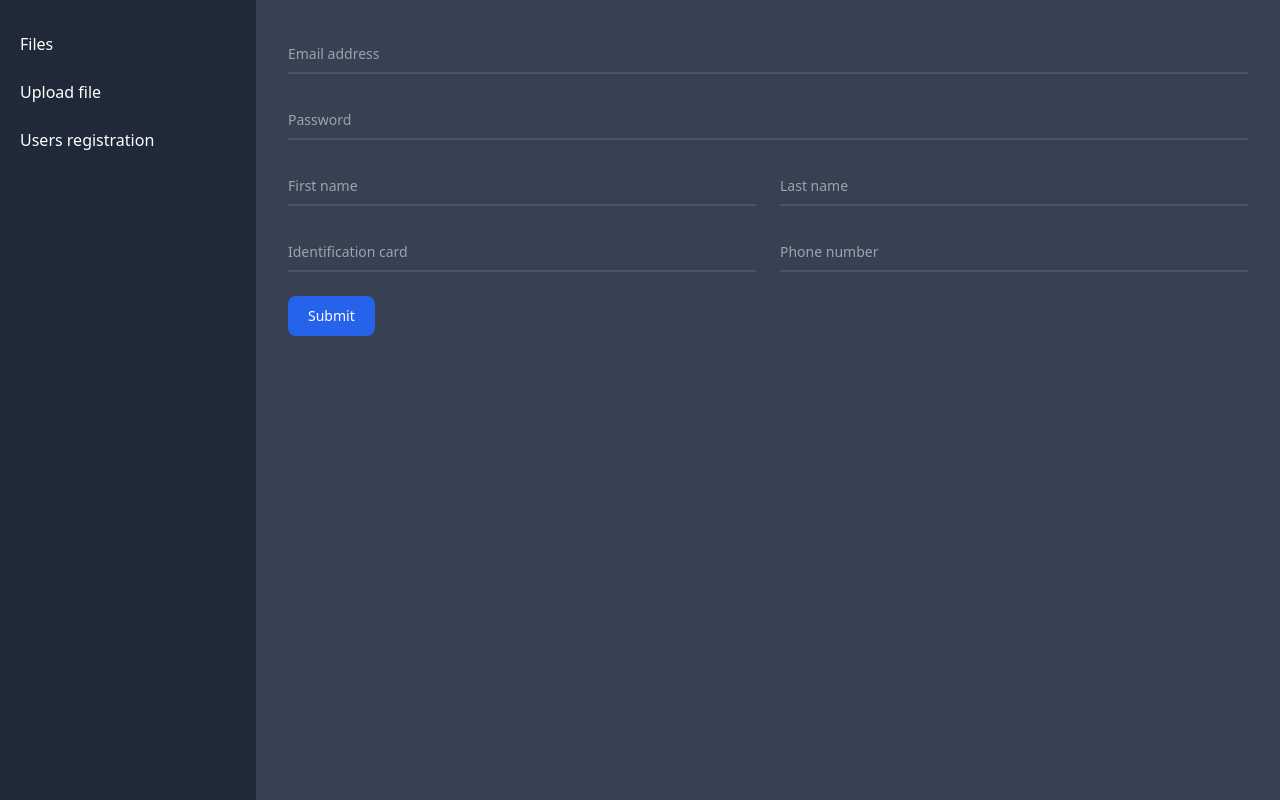
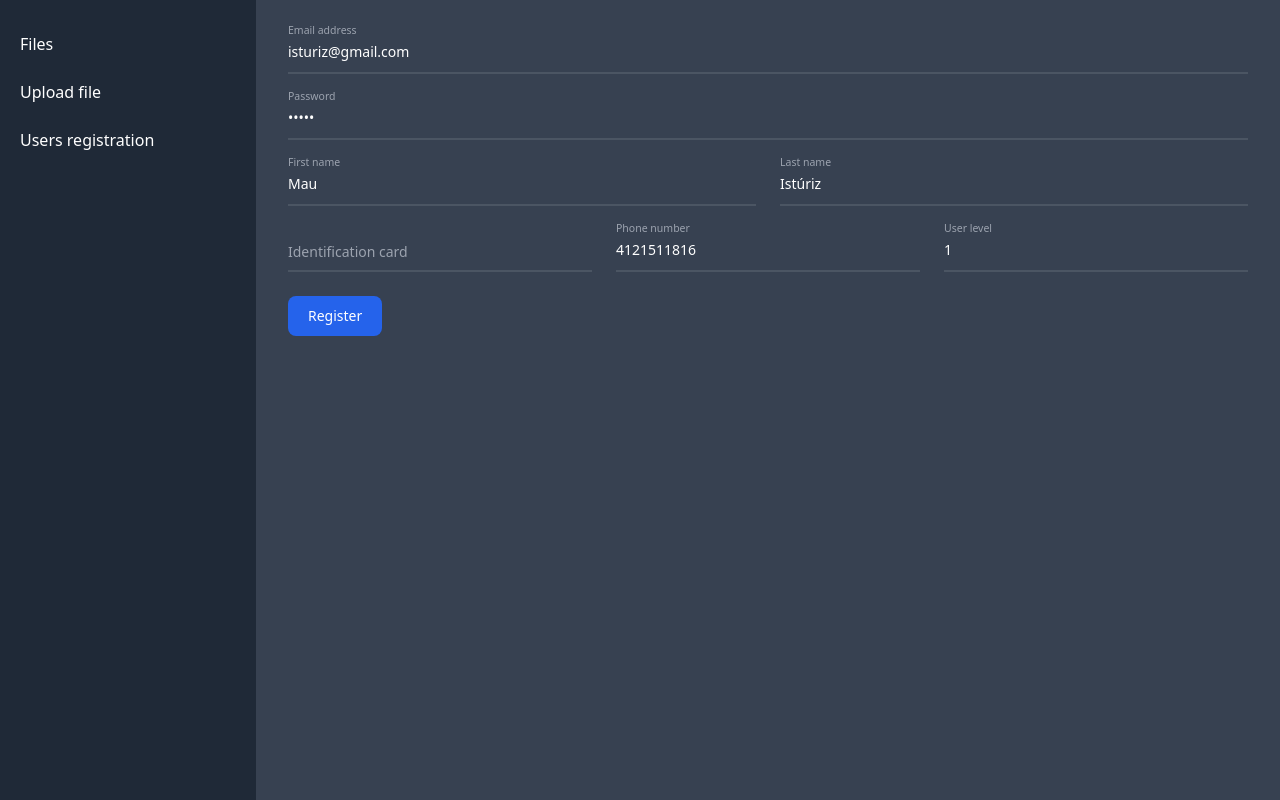
Before and after one commit to isturiz/gestor, a PHP site: page /view/users/register.php in a window 1280 px wide. Shown: the part 58-858 px from the top of the page. Run offline with PHP 8.4, Linux system fonts and the light colour scheme; the visitor is signed in with stand-in values (Sample User, id 1); some libraries are stand-ins or nearby versions.

Commit message:
add functionality to user/register.php and update repositorio.sql

```diff
--- a/view/users/register.php
+++ b/view/users/register.php
@@ -15,38 +15,42 @@
         <!-- ===== user registrat ion ===== -->
         <!--, idNivelUsuario -->
 
-        <form action="controller/users/login.php" method="POST">
+        <form action="../../controller/users/register.php" method="POST">
           <div class="relative z-0 mb-6 w-full group">
-            <input type="email" name="floating_email" id="floating_email" class="block py-2.5 px-0 w-full text-sm text-white bg-transparent border-0 border-b-2 border-gray-600 appearance-none focus:border-blue-500 focus:outline-none focus:ring-0 peer" placeholder=" " required="">
-            <label for="floating_email" class="peer-focus:font-medium absolute text-sm text-gray-400 duration-300 transform -translate-y-6 scale-75 top-3 -z-10 origin-[0] peer-focus:left-0 peer-focus:text-blue-500 peer-placeholder-shown:scale-100 peer-placeholder-shown:translate-y-0 peer-focus:scale-75 peer-focus:-translate-y-6">Email address</label>
+            <input type="email" name="email" id="email" class="block py-2.5 px-0 w-full text-sm text-white bg-transparent border-0 border-b-2 border-gray-600 appearance-none focus:border-blue-500 focus:outline-none focus:ring-0 peer" placeholder=" " required="" value="isturiz@gmail.com">
+            <label for="email" class="peer-focus:font-medium absolute text-sm text-gray-400 duration-300 transform -translate-y-6 scale-75 top-3 -z-10 origin-[0] peer-focus:left-0 peer-focus:text-blue-500 peer-placeholder-shown:scale-100 peer-placeholder-shown:translate-y-0 peer-focus:scale-75 peer-focus:-translate-y-6">Email address</label>
           </div>
           <div class="relative z-0 mb-6 w-full group">
-            <input type="password" name="floating_password" id="floating_password" class="block py-2.5 px-0 w-full text-sm bg-transparent border-0 border-b-2 appearance-none text-white border-gray-600 focus:border-blue-500 focus:outline-none focus:ring-0 peer" placeholder=" " required="">
-            <label for="floating_password" class="peer-focus:font-medium absolute text-sm text-gray-400 duration-300 transform -translate-y-6 scale-75 top-3 -z-10 origin-[0] peer-focus:left-0 peer-focus:text-blue-500 peer-placeholder-shown:scale-100 peer-placeholder-shown:translate-y-0 peer-focus:scale-75 peer-focus:-translate-y-6">Password</label>
+            <input type="password" name="password" id="password" class="block py-2.5 px-0 w-full text-sm bg-transparent border-0 border-b-2 appearance-none text-white border-gray-600 focus:border-blue-500 focus:outline-none focus:ring-0 peer" placeholder=" " required="" value="admin">
+            <label for="password" class="peer-focus:font-medium absolute text-sm text-gray-400 duration-300 transform -translate-y-6 scale-75 top-3 -z-10 origin-[0] peer-focus:left-0 peer-focus:text-blue-500 peer-placeholder-shown:scale-100 peer-placeholder-shown:translate-y-0 peer-focus:scale-75 peer-focus:-translate-y-6">Password</label>
           </div>
 
           <div class="grid md:grid-cols-2 md:gap-6">
             <div class="relative z-0 mb-6 w-full group">
-              <input type="text" name="floating_first_name" id="floating_first_name" class="block py-2.5 px-0 w-full text-sm bg-transparent border-0 border-b-2  appearance-none text-white border-gray-600 focus:border-blue-500 focus:outline-none focus:ring-0 peer" placeholder=" " required="">
-              <label for="floating_first_name" class="peer-focus:font-medium absolute text-sm text-gray-400 duration-300 transform -translate-y-6 scale-75 top-3 -z-10 origin-[0] peer-focus:left-0 peer-focus:text-blue-500 peer-placeholder-shown:scale-100 peer-placeholder-shown:translate-y-0 peer-focus:scale-75 peer-focus:-translate-y-6">First name</label>
+              <input type="text" name="firstName" id="firstName" class="block py-2.5 px-0 w-full text-sm bg-transparent border-0 border-b-2  appearance-none text-white border-gray-600 focus:border-blue-500 focus:outline-none focus:ring-0 peer" placeholder=" " required="" value="Mau">
+              <label for="firstName" class="peer-focus:font-medium absolute text-sm text-gray-400 duration-300 transform -translate-y-6 scale-75 top-3 -z-10 origin-[0] peer-focus:left-0 peer-focus:text-blue-500 peer-placeholder-shown:scale-100 peer-placeholder-shown:translate-y-0 peer-focus:scale-75 peer-focus:-translate-y-6">First name</label>
             </div>
             <div class="relative z-0 mb-6 w-full group">
-              <input type="text" name="floating_last_name" id="floating_last_name" class="block py-2.5 px-0 w-full text-sm bg-transparent border-0 border-b-2  appearance-none text-white border-gray-600 focus:border-blue-500 focus:outline-none focus:ring-0 peer" placeholder=" " required="">
-              <label for="floating_last_name" class="peer-focus:font-medium absolute text-sm text-gray-400 duration-300 transform -translate-y-6 scale-75 top-3 -z-10 origin-[0] peer-focus:left-0 peer-focus:text-blue-500 peer-placeholder-shown:scale-100 peer-placeholder-shown:translate-y-0 peer-focus:scale-75 peer-focus:-translate-y-6">Last name</label>
+              <input type="text" name="lastName" id="lastName" class="block py-2.5 px-0 w-full text-sm bg-transparent border-0 border-b-2  appearance-none text-white border-gray-600 focus:border-blue-500 focus:outline-none focus:ring-0 peer" placeholder=" " required="" value="Istúriz">
+              <label for="lastName" class="peer-focus:font-medium absolute text-sm text-gray-400 duration-300 transform -translate-y-6 scale-75 top-3 -z-10 origin-[0] peer-focus:left-0 peer-focus:text-blue-500 peer-placeholder-shown:scale-100 peer-placeholder-shown:translate-y-0 peer-focus:scale-75 peer-focus:-translate-y-6">Last name</label>
             </div>
           </div>
 
-          <div class="grid md:grid-cols-2 md:gap-6">
+          <div class="grid md:grid-cols-3 md:gap-6">
             <div class="relative z-0 mb-6 w-full group">
-              <input type="text" name="floating_last_name" id="floating_last_name" class="block py-2.5 px-0 w-full text-sm bg-transparent border-0 border-b-2  appearance-none text-white border-gray-600 focus:border-blue-500 focus:outline-none focus:ring-0 peer" placeholder=" " required="">
-              <label for="floating_last_name" class="peer-focus:font-medium absolute text-sm text-gray-400 duration-300 transform -translate-y-6 scale-75 top-3 -z-10 origin-[0] peer-focus:left-0 peer-focus:text-blue-500 peer-placeholder-shown:scale-100 peer-placeholder-shown:translate-y-0 peer-focus:scale-75 peer-focus:-translate-y-6">Identification card</label>
+              <input type="text" name="identificationCard" id="identificationCard" class="block py-2.5 px-0 w-full text-sm bg-transparent border-0 border-b-2  appearance-none text-white border-gray-600 focus:border-blue-500 focus:outline-none focus:ring-0 peer" placeholder=" " required="">
+              <label for="identificationCard" class="peer-focus:font-medium absolute text-sm text-gray-400 duration-300 transform -translate-y-6 scale-75 top-3 -z-10 origin-[0] peer-focus:left-0 peer-focus:text-blue-500 peer-placeholder-shown:scale-100 peer-placeholder-shown:translate-y-0 peer-focus:scale-75 peer-focus:-translate-y-6">Identification card</label>
             </div>
             <div class="relative z-0 mb-6 w-full group">
-              <input type="text" name="floating_last_name" id="floating_last_name" class="block py-2.5 px-0 w-full text-sm bg-transparent border-0 border-b-2  appearance-none text-white border-gray-600 focus:border-blue-500 focus:outline-none focus:ring-0 peer" placeholder=" " required="">
-              <label for="floating_last_name" class="peer-focus:font-medium absolute text-sm text-gray-400 duration-300 transform -translate-y-6 scale-75 top-3 -z-10 origin-[0] peer-focus:left-0 peer-focus:text-blue-500 peer-placeholder-shown:scale-100 peer-placeholder-shown:translate-y-0 peer-focus:scale-75 peer-focus:-translate-y-6">Phone number</label>
+              <input type="text" name="phone" id="phone" class="block py-2.5 px-0 w-full text-sm bg-transparent border-0 border-b-2  appearance-none text-white border-gray-600 focus:border-blue-500 focus:outline-none focus:ring-0 peer" placeholder=" " required="" value="4121511816">
+              <label for="phone" class="peer-focus:font-medium absolute text-sm text-gray-400 duration-300 transform -translate-y-6 scale-75 top-3 -z-10 origin-[0] peer-focus:left-0 peer-focus:text-blue-500 peer-placeholder-shown:scale-100 peer-placeholder-shown:translate-y-0 peer-focus:scale-75 peer-focus:-translate-y-6">Phone number</label>
+            </div>
+            <div class="relative z-0 mb-6 w-full group">
+              <input type="text" name="userLevel" id="userLevel" class="block py-2.5 px-0 w-full text-sm bg-transparent border-0 border-b-2  appearance-none text-white border-gray-600 focus:border-blue-500 focus:outline-none focus:ring-0 peer" placeholder=" " required="" value="1">
+              <label for="userLevel" class="peer-focus:font-medium absolute text-sm text-gray-400 duration-300 transform -translate-y-6 scale-75 top-3 -z-10 origin-[0] peer-focus:left-0 peer-focus:text-blue-500 peer-placeholder-shown:scale-100 peer-placeholder-shown:translate-y-0 peer-focus:scale-75 peer-focus:-translate-y-6">User level</label>
             </div>
           </div>
-          <button type="submit" class="text-white focus:ring-4 focus:outline-none font-medium rounded-lg text-sm w-full sm:w-auto px-5 py-2.5 text-center bg-blue-600 hover:bg-blue-700 focus:ring-blue-800">Submit</button>
+          <button type="submit" name="register" class="text-white focus:ring-4 focus:outline-none font-medium rounded-lg text-sm w-full sm:w-auto px-5 py-2.5 text-center bg-blue-600 hover:bg-blue-700 focus:ring-blue-800">Register</button>
         </form>
 
       </div>
```
Also changed, not shown: controller/users/register.php (+36 -0 lines), repositorio.sql (+9 -6 lines).
